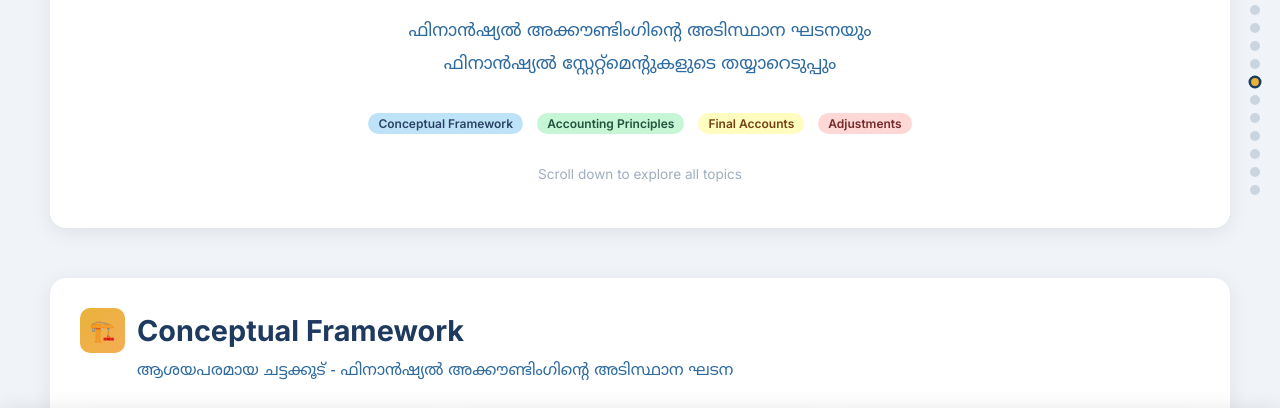
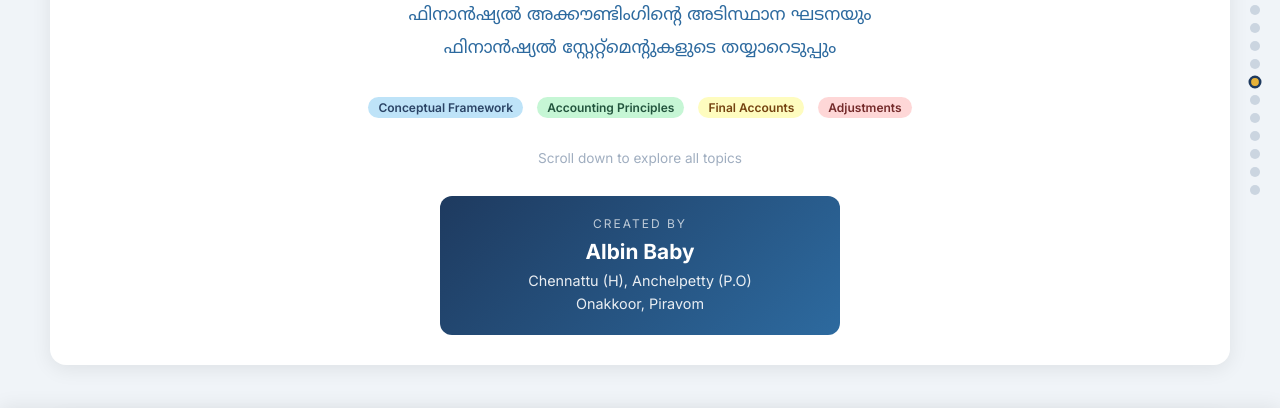
Before and after one commit to albin575/Financial-accounting-model-1, a plain HTML site: page index.html in a window 1280 px wide. Shown: the part 327-735 px from the top of the page. Drawn offline with Linux system fonts and the light colour scheme.

Commit message:
Update index.html

```diff
--- a/index.html
+++ b/index.html
@@ -470,6 +470,46 @@
             margin: 0 auto 30px;
         }
 
+        /* Creator section styles */
+        .creator-section {
+            margin-top: 25px;
+            padding: 20px;
+            background: linear-gradient(135deg, #1e3a5f, #2d6a9f);
+            border-radius: 12px;
+            color: white;
+            text-align: center;
+        }
+
+        .creator-photo {
+            width: 120px;
+            height: 120px;
+            border-radius: 50%;
+            object-fit: cover;
+            border: 4px solid var(--accent);
+            margin-bottom: 15px;
+            box-shadow: 0 4px 15px rgba(0,0,0,0.3);
+        }
+
+        .creator-name {
+            font-size: 1.3rem;
+            font-weight: 700;
+            margin-bottom: 5px;
+        }
+
+        .creator-address {
+            font-size: 0.9rem;
+            opacity: 0.9;
+            line-height: 1.6;
+        }
+
+        .creator-label {
+            font-size: 0.75rem;
+            text-transform: uppercase;
+            letter-spacing: 2px;
+            opacity: 0.7;
+            margin-bottom: 8px;
+        }
+
         @media (max-width: 768px) {
             .slide-container { padding: 15px; }
             .slide { padding: 20px; margin-bottom: 30px; }
@@ -481,6 +521,7 @@
             .nav-bar { padding: 10px 15px; }
             .nav-btn { padding: 8px 16px; font-size: 0.85rem; min-width: 90px; }
             .scroll-indicator { display: none; }
+            .creator-photo { width: 100px; height: 100px; }
         }
     </style>
 </head>
@@ -514,6 +555,17 @@
                         <span class="tag tag-red">Adjustments</span>
                     </div>
                     <p style="margin-top:30px;color:#a0aec0;font-size:0.85rem;">Scroll down to explore all topics</p>
+
+                    <!-- Creator Section -->
+                    <div class="creator-section" style="margin-top:30px;max-width:400px;width:100%;">
+                        <div class="creator-label">Created By</div>
+                        <img src="1000598853.png" alt="Albin Baby" class="creator-photo" onerror="this.style.display='none'">
+                        <div class="creator-name">Albin Baby</div>
+                        <div class="creator-address">
+                            Chennattu (H), Anchelpetty (P.O)<br>
+                            Onakkoor, Piravom
+                        </div>
+                    </div>
                 </div>
             </div>
 
@@ -1357,4 +1409,4 @@
         updateProgress();
     </script>
 </body>
-    </html>
+                                                                                        </html>
```
